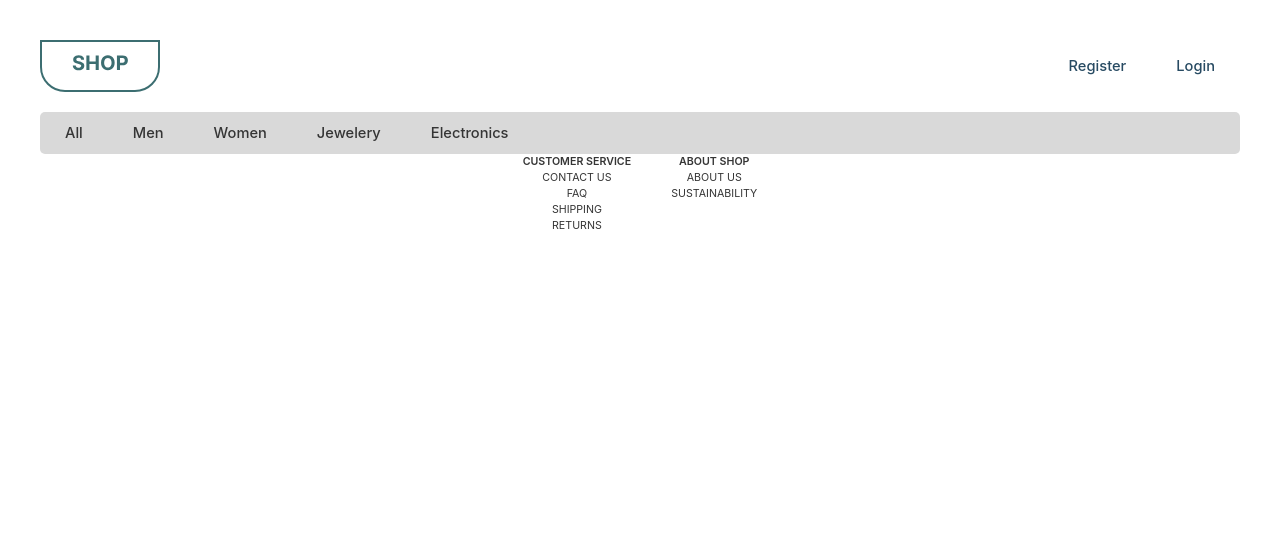
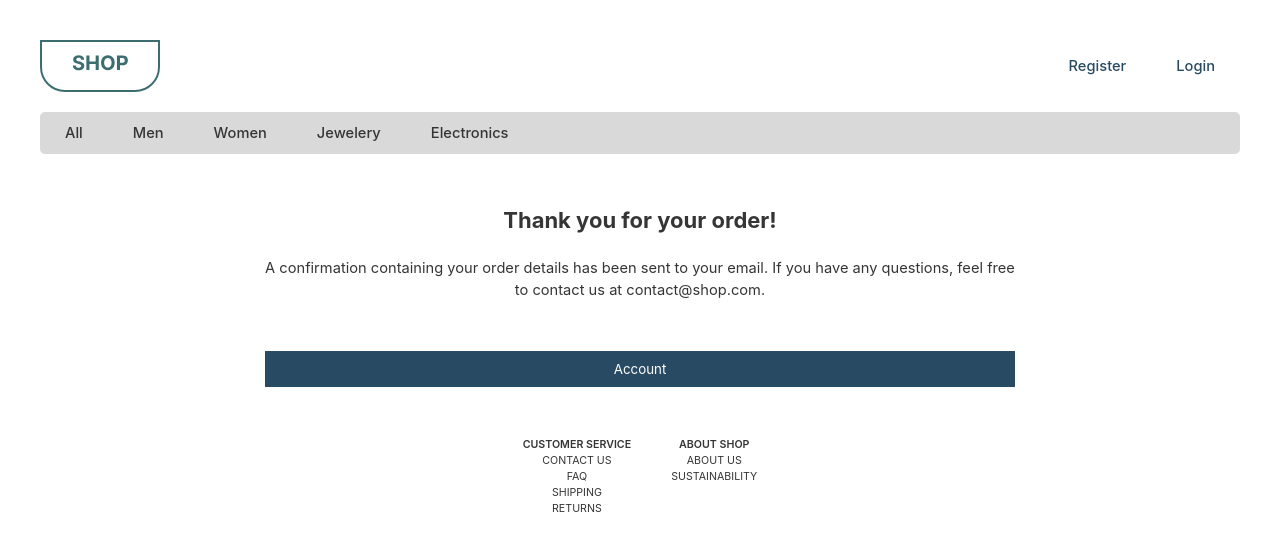
Before and after one commit to mercedechen/capstone, a React (Vite) app: page /cart/checkout/confirmation in a window 1280 px wide. Shown: the top 550 px of the page. Built offline with nearby package versions, Linux system fonts and the light colour scheme.

Commit message:
Add separate checkout confirmation page

```diff
--- a/src/App.css
+++ b/src/App.css
@@ -279,6 +279,7 @@ select {
 
 .orders {
   width: 700px;
+  margin-left: 25px;
 }
 
 .account h2, .orders h2 {
@@ -368,6 +369,17 @@ select {
   margin-top: 20px;
 }
 
+.confirmation {
+  margin: 50px auto;
+  width: 750px;
+  text-align: center;
+}
+
+.confirmation p {
+  margin: 20px 0 50px 0;
+  padding: 0;
+}
+
 /* Footer */
 
 .links {
--- a/src/App.jsx
+++ b/src/App.jsx
@@ -16,6 +16,7 @@ import FilterByJewelery from './components/FilterByJewelery.jsx';
 import FilterByElectronics from './components/FilterByElectronics.jsx';
 import Cart from './components/Cart.jsx';
 import Checkout from './components/Checkout.jsx';
+import Confirmation from './components/Confirmation.jsx';
 import Footer from './components/Footer.jsx';
 import About from './components/About.jsx';
 import Sustainability from './components/Sustainability.jsx';
@@ -110,6 +111,13 @@ function App() {
             />}
           />
 
+          <Route
+            path="/cart/checkout/confirmation"
+            element={<Confirmation
+              token={token}
+            />}
+          />
+
       {/* Footer */}
           <Route
             path="/about"
--- a/src/components/Cart.jsx
+++ b/src/components/Cart.jsx
@@ -4,7 +4,7 @@ import { useState, useEffect } from "react";
 
 // Redux
 import { useSelector, useDispatch } from "react-redux";
-import { increase, decrease, removeProduct, getCart, addProduct } from "../redux/cart";
+import { increase, decrease, removeProduct, getCart } from "../redux/cart";
 
 function Cart(props) {
 
--- a/src/components/Checkout.jsx
+++ b/src/components/Checkout.jsx
@@ -1,6 +1,9 @@
 import { useState } from "react";
+import { useNavigate } from "react-router-dom";
 
 function Checkout () {
+
+  const navigate = useNavigate();
 
   const [ billingInfo, setBillingInfo ] = useState({
     name: {
@@ -19,18 +22,9 @@ function Checkout () {
     },
   });
 
-  const [ error, setError ] = useState(null);
-  const [ success, setSuccess ] = useState(null);
-
   const handleSubmit = (event) => {
     event.preventDefault();
-
-    if (!billingInfo || !shippingInfo) {
-      setError("Missing payment information. Please review the information above and try again. If problems persist, please contact us at customerservice@shop.com")
-      return
-    } else {
-      setSuccess("Thank you for your order! An email has been sent with your order details. For any questions, please contact us at contact@shop.com.")
-    }
+    navigate('confirmation');
   }
 
   const onUserInput = (e) => {
@@ -168,11 +162,6 @@ function Checkout () {
           </label>
           <button>Order</button>
         </form>
-
-        <div className="response">
-          {error ? <p>{error}</p> : <span/>}
-          {success ? <p>{success}</p> : <span/>}
-        </div>
       </div>
   )
 }
--- /dev/null
+++ b/src/components/Confirmation.jsx
@@ -0,0 +1,16 @@
+import { Link } from "react-router-dom";
+
+function Confirmation(){
+
+  return (
+    <div className="confirmation">
+      <h2>Thank you for your order!</h2>
+      <p>A confirmation containing your order details has been sent to your email. If you have any questions, feel free to contact us at contact@shop.com.</p>
+      <Link to="/account">
+        <button>Account</button>
+      </Link>
+    </div>
+  )
+}
+
+export default Confirmation;
```
